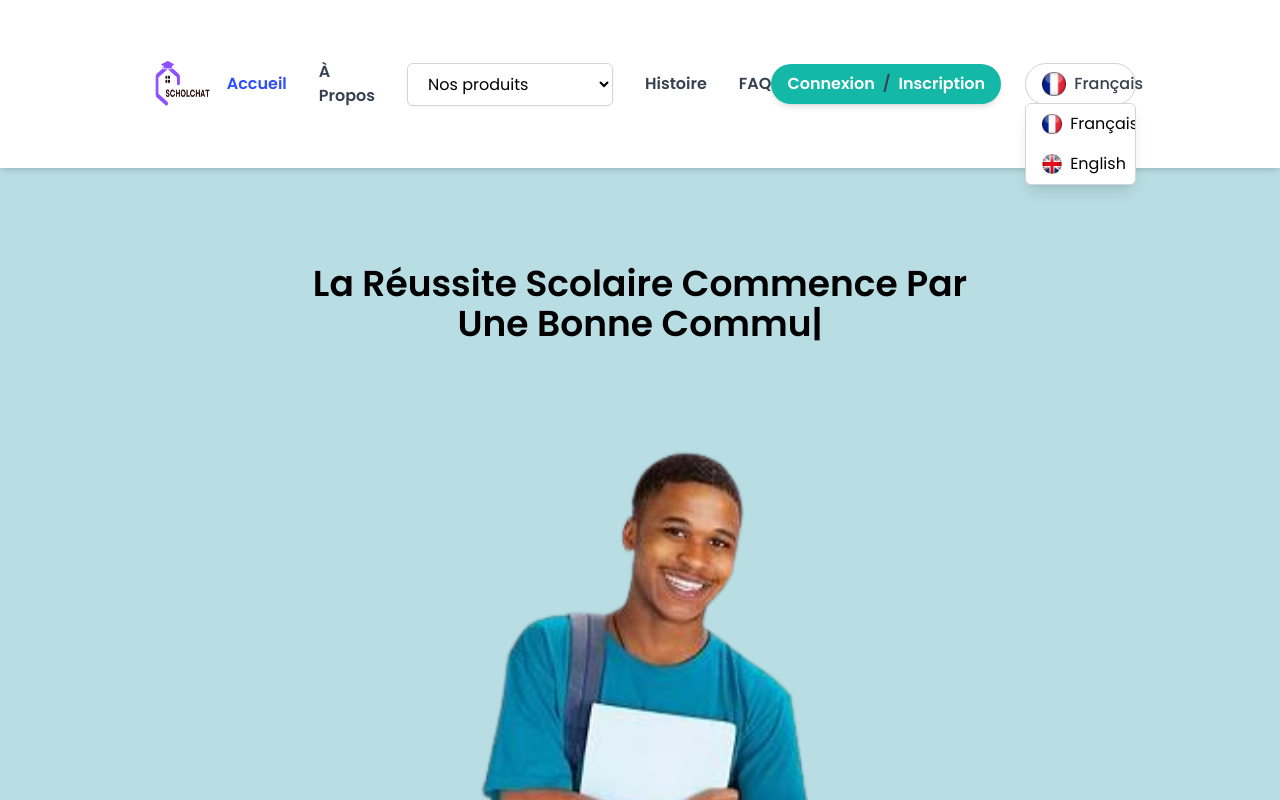
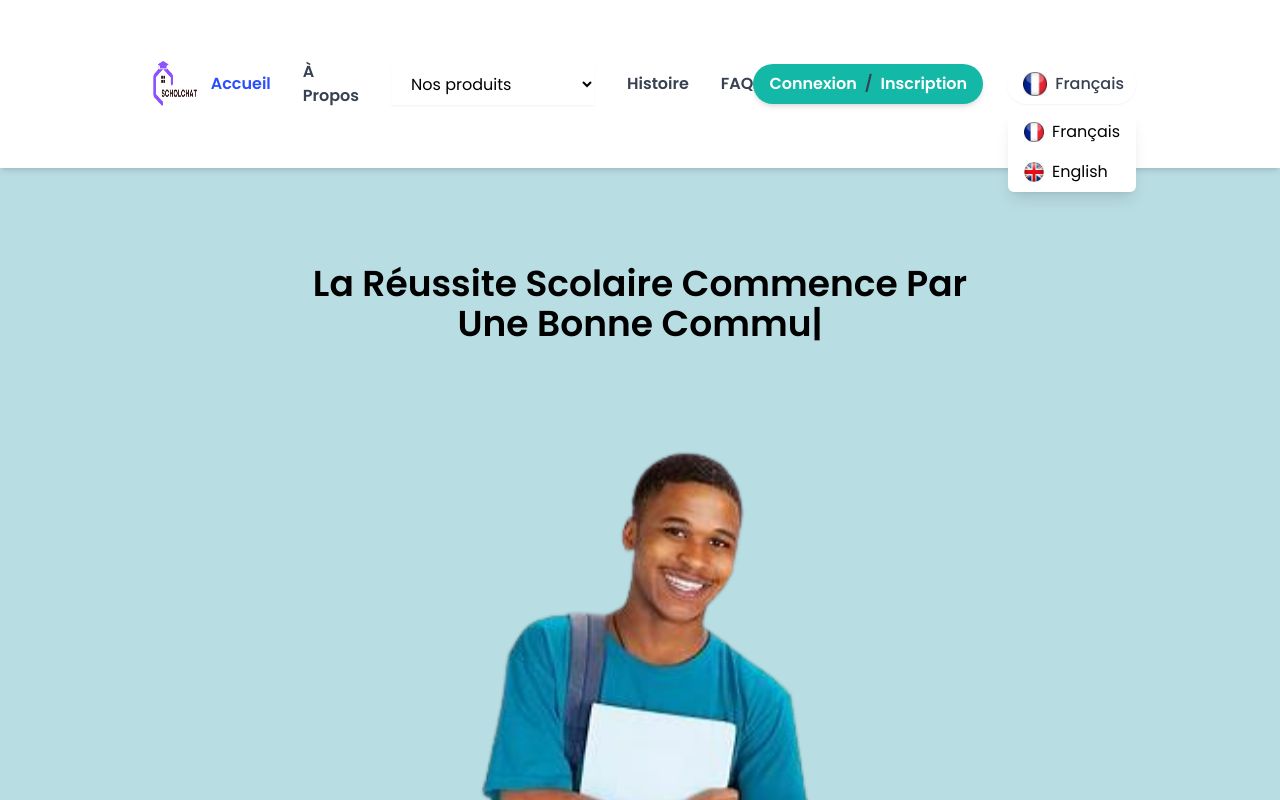
Before and after one commit to NotePhil/scholchat_front, a React (Create React App) app: page / in a window 1280 px wide. Both pictures are taken after a click on the button "Français". Shown: the top 800 px of the page. Built offline with nearby package versions, Linux system fonts and the light colour scheme.

Commit message:
update on header

```diff
--- a/src/components/common/Header.jsx
+++ b/src/components/common/Header.jsx
@@ -4,6 +4,7 @@ import LogoImg from "../assets/images/logoscholchat.png";
 import { LinkData } from "../assets/data/dummydata";
 import { NavLink } from "react-router-dom";
 import { HiOutlineMenuAlt1 } from "react-icons/hi";
+import { IoIosArrowDown, IoIosArrowUp } from "react-icons/io";
 
 export const Header = () => {
   const [open, setOpen] = useState(false);
@@ -49,7 +50,7 @@ export const Header = () => {
                 <li key={link.id} onClick={() => setOpen(null)}>
                   <select
                     value=""
-                    className="text-[16px] cursor-pointer bg-white border border-gray-300 rounded-md px-4 py-2 shadow-sm hover:border-gray-400 focus:outline-none focus:ring-2 focus:ring-primary transition duration-150 ease-in-out"
+                    className="text-[16px] cursor-pointer bg-white px-4 py-2 shadow-sm focus:outline-none focus:ring-2 focus:ring-primary transition duration-150 ease-in-out"
                     onChange={handleSelectChange}
                   >
                     <option value="">{selectedProduct}</option>
@@ -101,7 +102,7 @@ export const Header = () => {
           {/* Language Selector */}
           <div className="relative">
             <button
-              className="flex items-center bg-white border border-gray-300 rounded-full px-4 py-2 shadow-sm hover:border-gray-400 focus:outline-none"
+              className="flex items-center bg-white rounded-full px-4 py-2 shadow-sm focus:outline-none"
               onClick={() => setIsLanguageDropdownOpen(!isLanguageDropdownOpen)}
             >
               <img
@@ -113,14 +114,19 @@ export const Header = () => {
                 alt={language}
                 className="w-6 h-6 mr-2"
               />
-              <span className="text-gray-700 font-medium text-md">
+              <span className="text-gray-700 font-medium text-md mr-1">
                 {language}
               </span>
+              {isLanguageDropdownOpen ? (
+                <IoIosArrowUp className="text-gray-700" />
+              ) : (
+                <IoIosArrowDown className="text-gray-700" />
+              )}
             </button>
 
             {/* Language Dropdown */}
             {isLanguageDropdownOpen && (
-              <div className="absolute top-10 right-0 bg-white border border-gray-300 rounded-md shadow-lg overflow-hidden z-50">
+              <div className="absolute top-12 right-0 bg-white rounded-md shadow-lg overflow-hidden z-50">
                 <button
                   className="flex items-center w-full px-4 py-2 hover:bg-gray-100 text-md"
                   onClick={() => {
```
